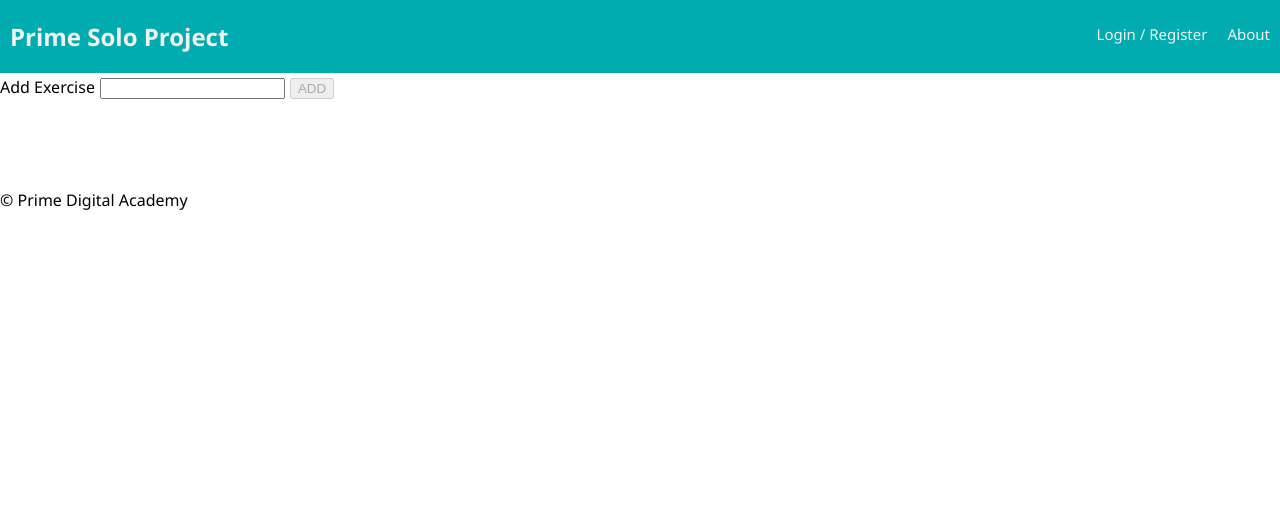
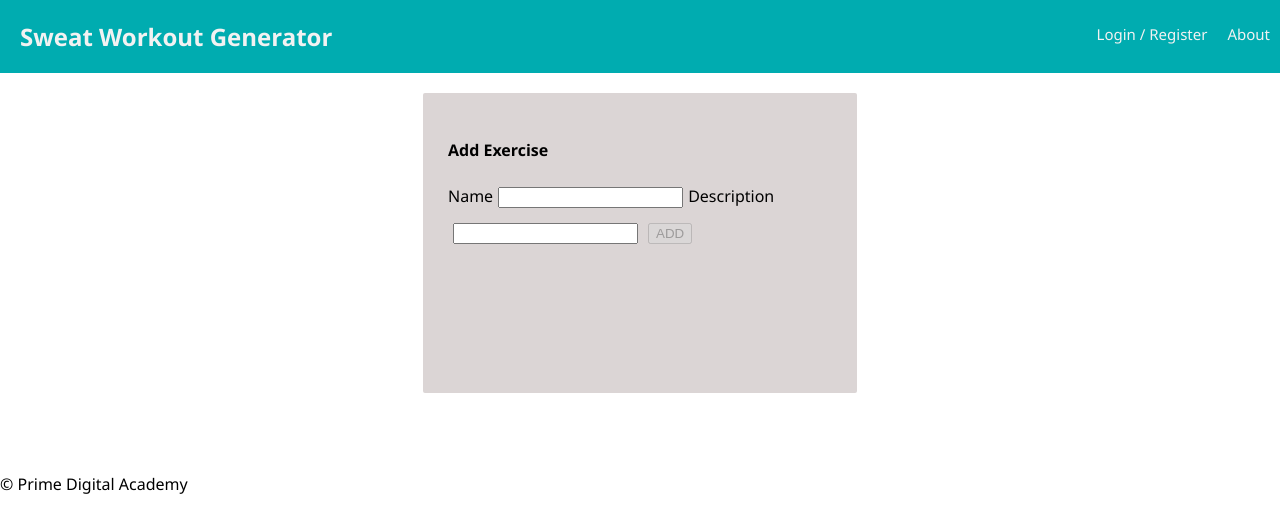
Before and after one commit to beckerluke/sweat-workout-generator, a React (Create React App) app: page /#/about in a window 1280 px wide. Shown: the top 532 px of the page. Built offline with nearby package versions, Linux system fonts and the light colour scheme; no server answers.

Commit message:
Added description to form and database for exercise. Created a component for adding an exercise form. Empty valform values on form submit. Created placeholder styles for exercise cards within landing page component. Adjusted workoutSaga and workout router to handle exercise descriptions

```diff
--- /dev/null
+++ b/src/components/AddExercisePage/AddExerciseForm.js
@@ -0,0 +1,61 @@
+import React, {Component} from 'react';
+import {connect} from 'react-redux';
+import mapStoreToProps from '../../redux/mapStoreToProps';
+// This is one of our simplest components
+// It doesn't have local state, so it can be a function component.
+// It doesn't dispatch any redux actions or display any part of redux state
+// or even care what the redux state is, so it doesn't need 'connect()'
+
+class addExerciseForm extends Component {
+  state = {
+    exerciseName: '',
+    exerciseDescription: '',
+  }
+
+  handleInputChange = key => event => {
+    this.setState({
+      ...this.state,
+      [key]: event.target.value,
+    },
+    () => console.log(this.state)
+    );
+  };
+
+  addExercise = event => {
+    event.preventDefault();
+    // reset state when form is submitted
+    this.setState({
+      exerciseName: '',
+      exerciseDescription: '',
+      btnClicked: !this.state.btnCLicked,
+    });
+    // dispatch to workoutSaga to POST to database
+    this.props.dispatch({
+      type: 'ADD_EXERCISE',
+      payload: {
+          exerciseName: this.state.exerciseName,
+          exerciseDescription: this.state.exerciseDescription,
+        }
+    });
+
+  };
+
+  render() {
+
+    return(
+
+      <section id="add-exercise-section">
+        <form id="add-exercise-form" className="exercise-form" onSubmit={this.addExercise}>
+          <h4>Add Exercise</h4>
+          <label htmlFor="exercise-name-input">Name</label>
+          <input type="text" id="exercise-name-input" onChange={this.handleInputChange('exerciseName')} value={this.state.exerciseName}></input>
+          <label htmlFor="exercise-description-input">Description</label>
+          <input type="text" id="description-input" onChange={this.handleInputChange('exerciseDescription')} value={this.state.exerciseDescription}></input>
+          <input type="submit" name="submit" className="submitBtn" value="ADD" disabled={!this.state.exerciseName}/>
+        </form>
+      </section>
+    );
+  }
+}
+
+export default connect(mapStoreToProps)(addExerciseForm);
--- a/src/components/AddExercisePage/AddExercisePage.js
+++ b/src/components/AddExercisePage/AddExercisePage.js
@@ -1,14 +1,16 @@
 import React, {Component} from 'react';
 import {connect} from 'react-redux';
 import mapStoreToProps from '../../redux/mapStoreToProps';
+import AddExerciseForm from './AddExerciseForm';
 // This is one of our simplest components
 // It doesn't have local state, so it can be a function component.
 // It doesn't dispatch any redux actions or display any part of redux state
 // or even care what the redux state is, so it doesn't need 'connect()'
 
-class addExercise extends Component {
+class addExercisePage extends Component {
   state = {
     exercise: '',
+    description: '',
   }
 
   handleInputChange = key => event => {
@@ -21,10 +23,12 @@ class addExercise extends Component {
   };
 
   addExercise = event => {
-    this.setState({
-      ...this.state,
-      addClicked: !this.state.addCLicked,
-    })
+    event.preventDefault();
+
+    // this.setState({
+    //   ...this.state,
+    //   btnClicked: !this.state.btnCLicked,
+    // })
     this.props.dispatch({
       type: 'ADD_EXERCISE',
       payload: {exercise: this.state.exercise}
@@ -35,15 +39,12 @@ class addExercise extends Component {
   render() {
 
     return(
-      <div>
-        <div>
-          <label htmlFor="exercise-input">Add Exercise</label>
-          <input type="text" id="exercise-input" onChange={this.handleInputChange('exercise')}></input>
-          <button onClick={this.addExercise} disabled={!this.state.exercise}>ADD</button>
-        </div>
-      </div>
+
+      <section id="add-exercise-section">
+        <AddExerciseForm />
+      </section>
     );
   }
 }
 
-export default connect(mapStoreToProps)(addExercise);
+export default connect(mapStoreToProps)(addExercisePage);
--- /dev/null
+++ b/src/components/LandingPage/ExerciseCard/ExerciseCard.css
@@ -0,0 +1,10 @@
+#exercise-card-description {
+    margin-top: -20px;
+    font-family: Impact, Haettenschweiler, 'Arial Narrow Bold', sans-serif;
+    font-size: 10px;
+}
+
+.exercise-card {
+    margin-left: 1em;
+    margin-bottom: 3em;
+}
--- a/src/components/LandingPage/ExerciseCard/ExerciseCard.js
+++ b/src/components/LandingPage/ExerciseCard/ExerciseCard.js
@@ -1,6 +1,7 @@
 import React, { Component } from 'react';
 import { connect } from 'react-redux';
 import mapStoreToProps from '../../../redux/mapStoreToProps';
+import './ExerciseCard.css'
 
 class ExerciseCard extends Component {
     state = {
@@ -11,9 +12,15 @@ class ExerciseCard extends Component {
         const exerciseCard = this.props.exercise;
 
         return (
-            <div>
-                {exerciseCard.exercise_name}
-            </div>
+            <section className="generated-workout">
+                <div className="exercise-card">
+                    <h5>{exerciseCard.exercise_name}</h5>
+                <p id="exercise-card-description">
+                    {exerciseCard.description}
+                </p>
+
+                </div>
+            </section>
         )
     }
 }
--- a/src/components/Nav/Nav.css
+++ b/src/components/Nav/Nav.css
@@ -3,7 +3,7 @@
     font-weight: 700;
     display: inline-block;
     color: #f2f2f2;
-    padding-left: 10px;
+    padding-left: 20px;
 }
 
 .nav {
--- a/src/components/Nav/Nav.js
+++ b/src/components/Nav/Nav.js
@@ -7,7 +7,7 @@ import './Nav.css';
 const Nav = (props) => (
   <div className="nav">
     <Link to="/home">
-      <h2 className="nav-title">Prime Solo Project</h2>
+      <h2 className="nav-title">Sweat Workout Generator</h2>
     </Link>
     <div className="nav-right">
       <Link className="nav-link" to="/home">
```
Also changed, not shown: 2 other files (tests, documents, lock files or other folders).
